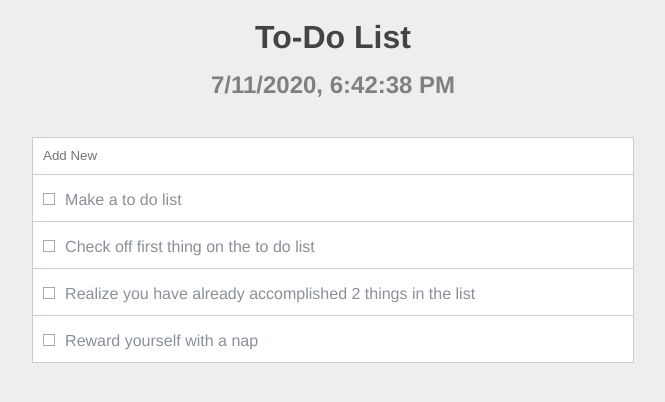
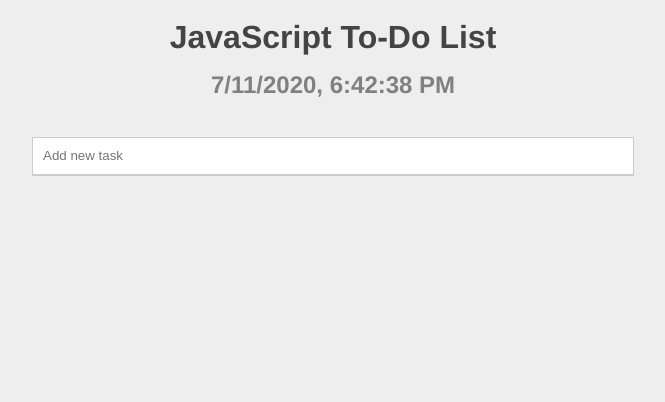
Before and after one commit to nastik-squirrel/TO-DO-list, a plain HTML site: page index.html in a window 1280 px wide. Shown: the whole page, without its empty margins (307-972 px from the left). Drawn offline with Linux system fonts and the light colour scheme.

Commit message:
Update index.html

```diff
--- a/index.html
+++ b/index.html
@@ -7,22 +7,34 @@
 
     <link rel="stylesheet" href="style.css">
 
-    <title>To-Do List</title>
+    <title>TO-DO LIST</title>
 </head>
 <body>
 
-<h1>To-Do List</h1>
+<h1>JavaScript To-Do List</h1>
 <h2>Date and time</h2>
 
 <div class="container">
 
-  <form  action="#">
-    <input type="text" name="item" id="item" placeholder="Add New" />
+  <form id="form" action="#">
+    <input type="text" name="item" id="item" placeholder="Add new task" />
 </form>
-<ul id="list"></ul>
+<ul id="todo-list" class="todo-list">
+  <!-- <li class="todo-task">
+    <select class="color-select">
+			<option class="red"></option>
+			<option class="yellow"></option>
+			<option class="green"></option>
+      <option class="blue"></option>
+      <option class="gray"></option>
+		</select>
+    <span class="checked-button" type="button">&#9633;</span>
+    <a>Task name</a>
+    <span class="remove-button" type="button">&#128465;</span>
+  </li> -->
+</ul>
 
 </div>
-
 <script src="script.js"></script>
 
 </body>
```
